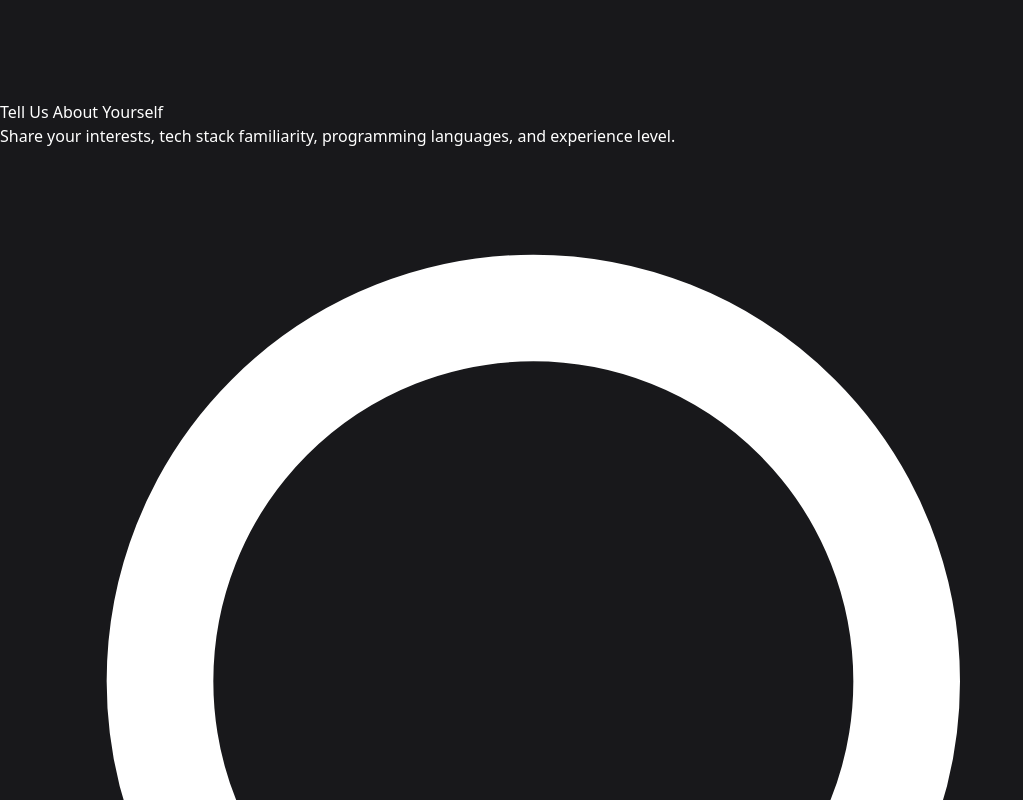
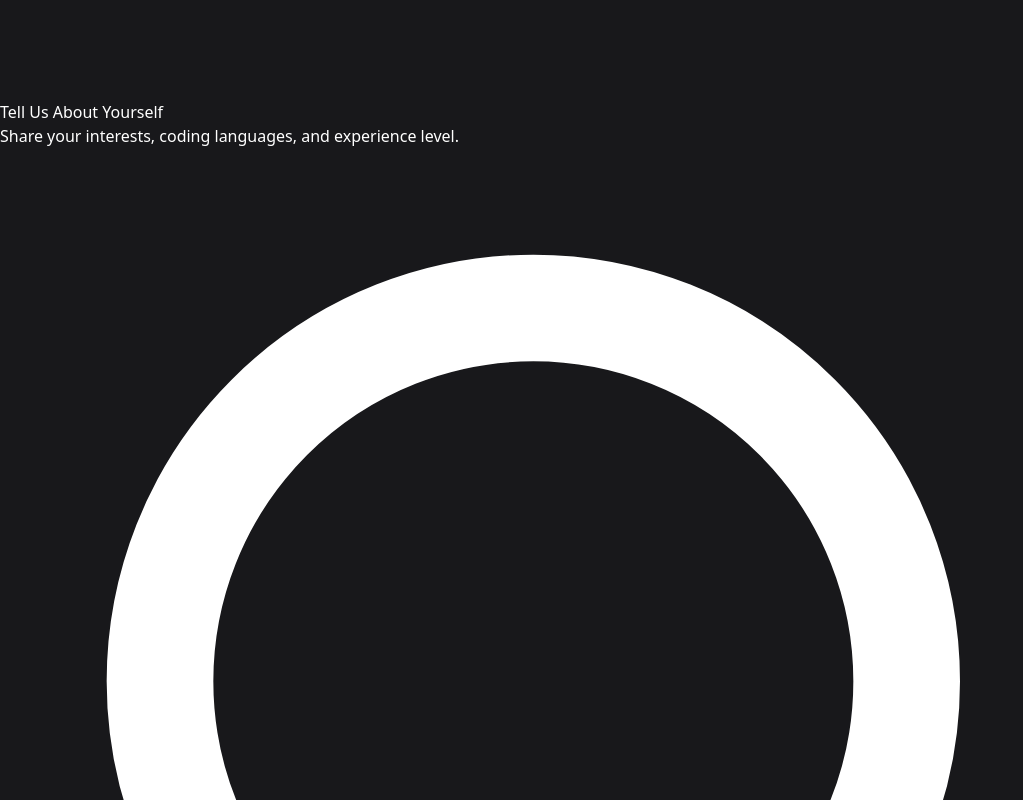
Before and after one commit to TheTacKy/HackSU26, a React (Vite) app in the folder frontend/: page / in a window 1280 px wide. Shown: the part 1300-2100 px from the top of the page, without its empty margins (0-1023 px from the left). Built offline with nearby package versions, Linux system fonts and the light colour scheme.

Commit message:
Final Touches

```diff
--- a/frontend/src/pages/Home.jsx
+++ b/frontend/src/pages/Home.jsx
@@ -45,7 +45,7 @@ function Home() {
               </div>
               <h3 className="text-xl font-semibold text-white mb-2">Tell Us About Yourself</h3>
               <p className="text-zinc-400">
-                Share your interests, tech stack familiarity, programming languages, and experience level.
+                Share your interests, coding languages, and experience level.
               </p>
             </div>
 
@@ -89,8 +89,8 @@ function Home() {
                   </svg>
                 </div>
                 <div>
-                  <h4 className="text-lg font-semibold text-white mb-1">Tech Stack</h4>
-                  <p className="text-zinc-400">Your familiarity with different technologies and frameworks</p>
+                  <h4 className="text-lg font-semibold text-white mb-1">Coding Languages</h4>
+                  <p className="text-zinc-400">Programming languages you&apos;re comfortable working with</p>
                 </div>
               </div>
 
--- a/frontend/src/pages/Search.jsx
+++ b/frontend/src/pages/Search.jsx
@@ -198,7 +198,7 @@ function Search() {
 
     // Validate that tech_stack and interests are not empty
     if (formData.tech_stack.length === 0) {
-      setError('Please add at least one technology to your tech stack.')
+      setError('Please add at least one coding language.')
       return
     }
 
@@ -279,10 +279,10 @@ function Search() {
               />
             </div>
 
-            {/* Tech Stack */}
+            {/* Coding Languages */}
             <div>
               <label className="block text-white font-semibold mb-2">
-                Tech Stack
+                Coding Languages
               </label>
               <div className="flex gap-2 mb-2">
                 <input
```
Also changed, not shown: 1 other file (tests, documents, lock files or other folders).
